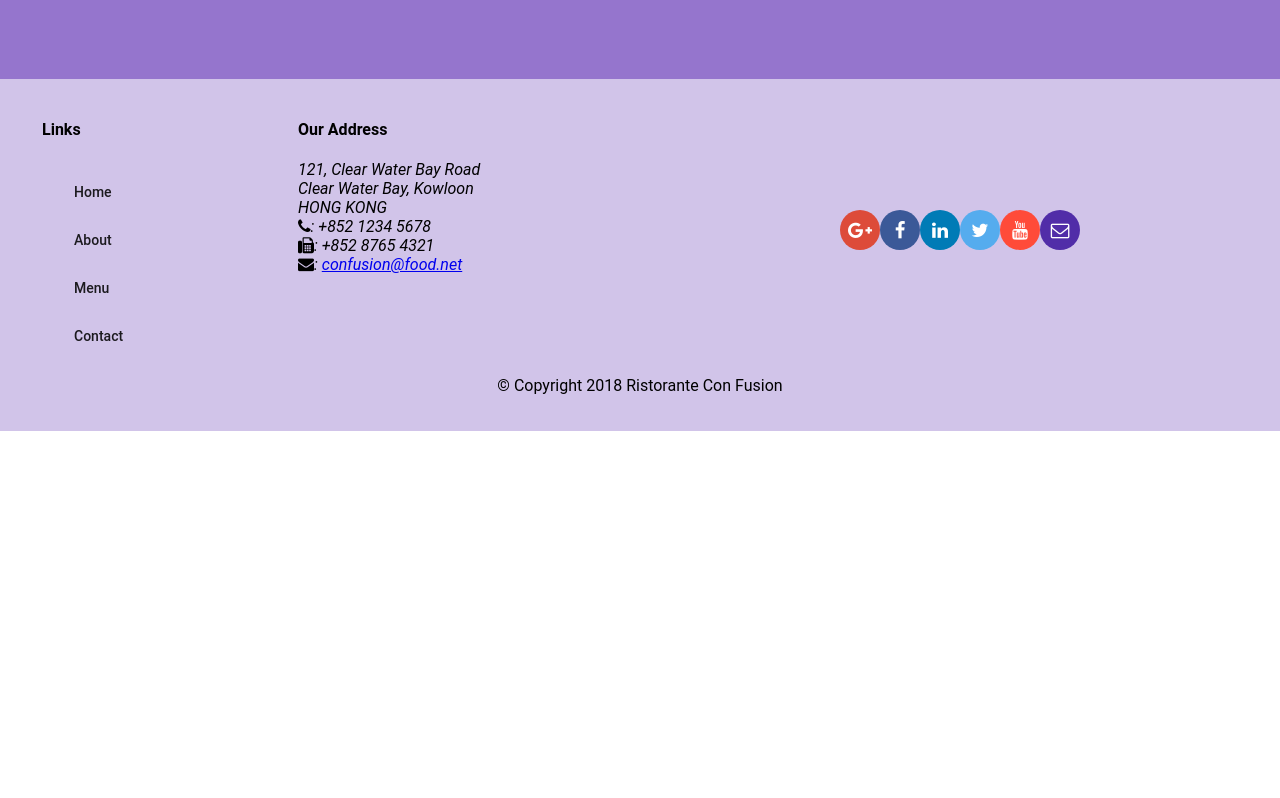
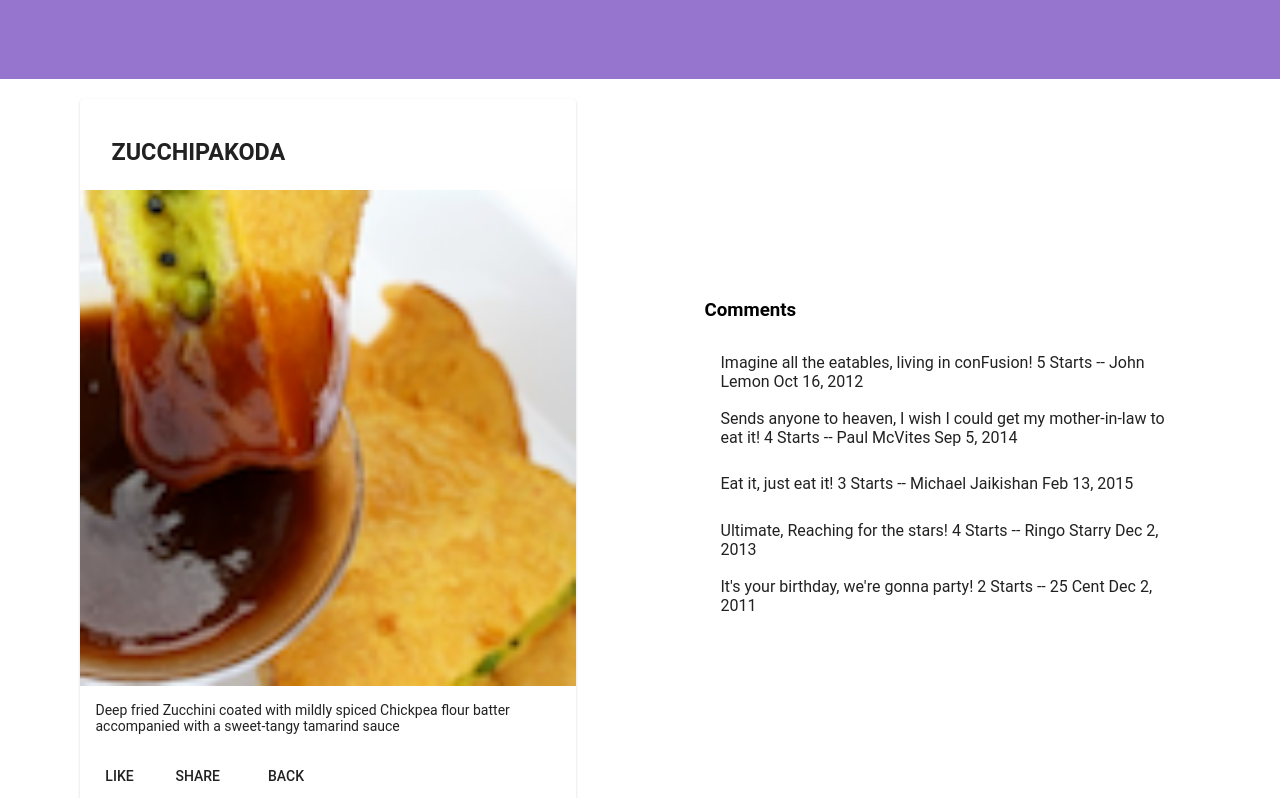
Before and after one commit to eduardoao/confusion, an Angular app: page /dishedetail/1 in a window 1280 px wide. Before the commit this address led to /. Shown: the part 260-1058 px from the top of the page. Before the commit the page ends 800 px from the top, so only its background shows below. Built offline with nearby package versions, Linux system fonts and the light colour scheme.

Commit message:
Inclusao da funcionalidade redirect com parametros

```diff
--- a/src/app/about/about.component.html
+++ b/src/app/about/about.component.html
@@ -1 +1 @@
-<p>about works!</p>
+<p>about works!!!!</p>
--- a/src/app/app-routing.module.ts
+++ b/src/app/app-routing.module.ts
@@ -4,7 +4,6 @@ import { Routes, RouterModule } from '@angular/router';
 import { routes } from './routes';
 
 
-//const routes: Routes = [];
 
 @NgModule({
   imports: [RouterModule.forRoot(routes)],
--- a/src/app/dishdetail/dishdetail.component.html
+++ b/src/app/dishdetail/dishdetail.component.html
@@ -23,6 +23,7 @@
         <mat-card-actions>
           <button mat-button>LIKE</button>
           <button mat-button>SHARE</button>
+          <button mat-button (click)="goBack()">BACK</button>
         </mat-card-actions>
 
       </mat-card>
@@ -39,4 +40,6 @@
 
   </div>
 
+
+
 </div>
--- a/src/app/dishdetail/dishdetail.component.ts
+++ b/src/app/dishdetail/dishdetail.component.ts
@@ -1,5 +1,9 @@
 import { Component, OnInit, Input } from '@angular/core';
+import { Params, ActivatedRoute } from '@angular/router';
+import { Location } from '@angular/common';
+
 import { Dish } from '../shared/dish';
+import { DishService } from '../services/dish.service';
 
 @Component({
   selector: 'app-dishdetail',
@@ -11,9 +15,17 @@ export class DishdetailComponent implements OnInit {
 
   @Input()
   dish: Dish;
-  constructor() { }
+  constructor(private dishservice: DishService,
+              private route: ActivatedRoute,
+              private location: Location) { }
 
   ngOnInit(): void {
+    const id = +this.route.snapshot.params['id'];
+    this.dish = this.dishservice.getDish(id.toString());
+  }
+
+  goBack() {
+    this.location.back();
   }
 
 }
--- a/src/app/menu/menu.component.html
+++ b/src/app/menu/menu.component.html
@@ -11,7 +11,7 @@
 
   <div fxFlex>
     <mat-grid-list cols="2" rowHeight="200px">
-      <mat-grid-tile *ngFor="let dish of dishers" (click)="onSelect(dish)">
+      <mat-grid-tile *ngFor="let dish of dishers" [routerLink]="['/dishedetail', dish.id]">
 
         <img height="200px" src={{dish.image}} alt={{dish.name}}>
 
@@ -23,5 +23,3 @@
     </mat-grid-list>
   </div>
 </div>
-
-<app-dishdetail [dish]="selectedDish"></app-dishdetail>
--- a/src/app/routes.ts
+++ b/src/app/routes.ts
@@ -1,14 +1,17 @@
+
 import { Routes } from '@angular/router';
 
 import { MenuComponent } from './menu/menu.component';
 import { HomeComponent } from './home/home.component';
 import { AboutComponent } from './about/about.component';
 import { ContactComponent } from './contact/contact.component';
+import { DishdetailComponent } from './dishdetail/dishdetail.component';
 
 export const routes: Routes = [
   { path: '', redirectTo: '/home', pathMatch: 'full' },
   { path: 'home',  component: HomeComponent },
   { path: 'menu',     component: MenuComponent },
   { path: 'about',     component: AboutComponent },
-  { path: 'contact',     component: ContactComponent }
+  { path: 'contact',     component: ContactComponent },
+  { path: 'dishedetail/:id',    component: DishdetailComponent }
 ];
```
Also changed, not shown: 1 other file (tests, documents, lock files or other folders).
